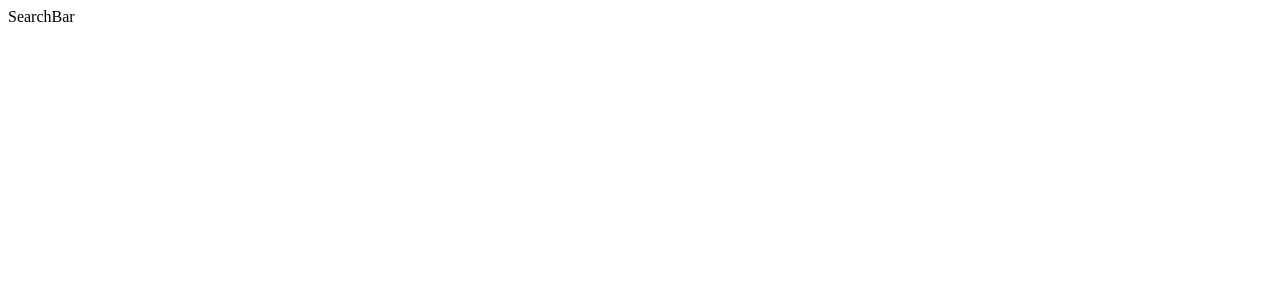
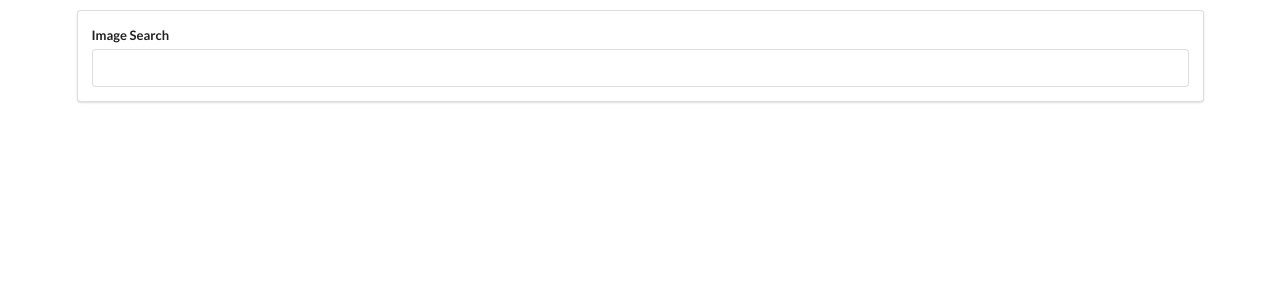
Before and after one commit to enitefall88/Picture_picker_with_user_input_React, a React (Create React App) app: page / in a window 1280 px wide. Shown: the top 300 px of the page. Built offline with nearby package versions, Linux system fonts and the light colour scheme.

Commit message:
Input with state SearchBar

```diff
--- a/public/index.html
+++ b/public/index.html
@@ -5,6 +5,7 @@
     <link rel="icon" href="%PUBLIC_URL%/favicon.ico" />
     <meta name="viewport" content="width=device-width, initial-scale=1" />
     <meta name="theme-color" content="#000000" />
+    <link rel="stylesheet" href="https://cdnjs.cloudflare.com/ajax/libs/semantic-ui/2.4.1/semantic.min.css">
     <meta
       name="description"
       content="Web site created using create-react-app"
--- a/src/components/App.js
+++ b/src/components/App.js
@@ -2,7 +2,7 @@
 import SearchBar from "./SearchBar";
 
 function App() {
-  return <div>
+  return <div className="ui container" style={{marginTop: '10px'}}>
   <SearchBar/>
   </div>
   }
--- a/src/components/SearchBar.js
+++ b/src/components/SearchBar.js
@@ -1,9 +1,17 @@
 import React from "react"
 
 class SearchBar extends React.Component {
+
+  state = { term: ''}
   render() {
-    return <div>
-    SearchBar
+    return <div className="ui segment">
+      <form className="ui form">
+        <div className="field">
+          <label> Image Search</label>
+          <input type="text" onChange={(e) => this.setState({term: e.target.value})}/>
+          {console.log(this.state)}
+        </div>
+      </form>
     </div>
   }
 }
```
